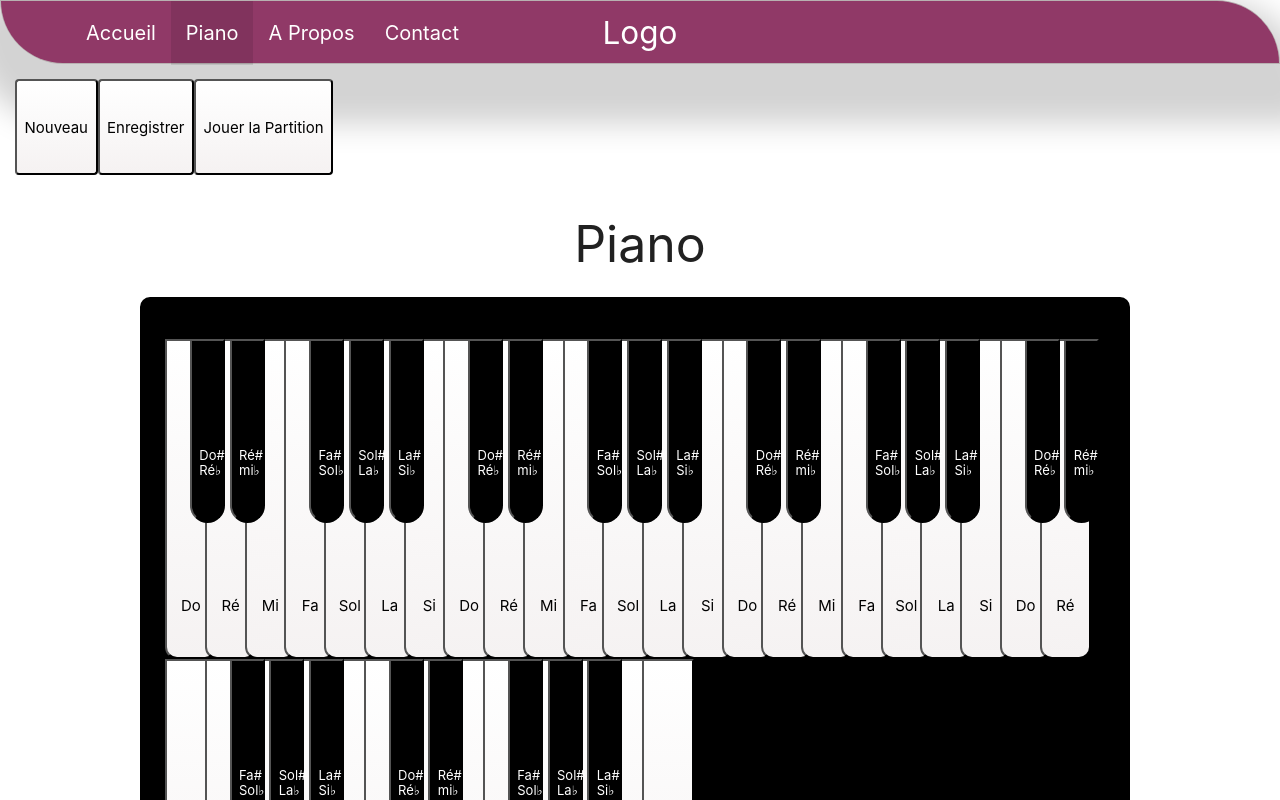
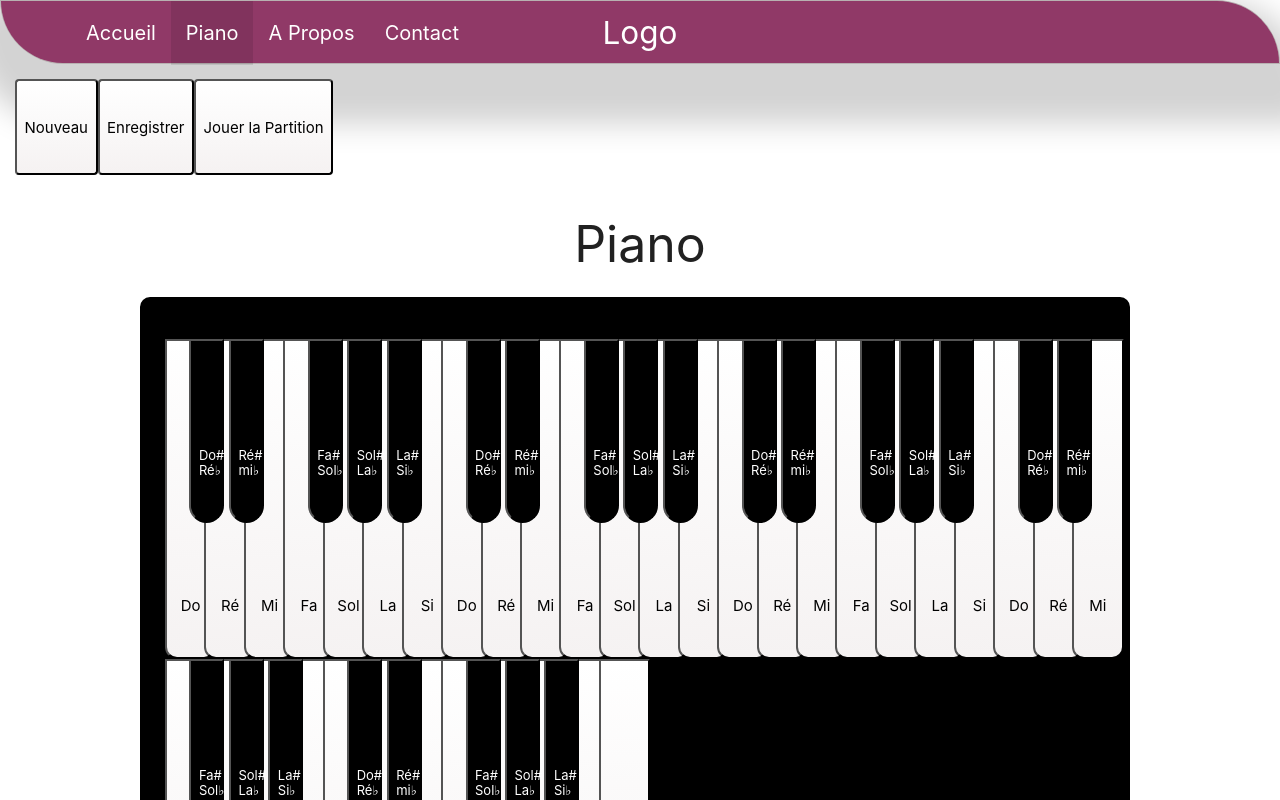
Before and after one commit to Natacha-coder/PianoJS, an Angular app: page / in a window 1280 px wide. Shown: the top 800 px of the page. Built offline with nearby package versions, Linux system fonts and the light colour scheme.

Commit message:
Update app.component.css

```diff
--- a/src/app/app.component.css
+++ b/src/app/app.component.css
@@ -91,7 +91,7 @@ section {
 }
 
 .key-white {
-    width: 3.45rem;
+    width: 3.43rem;
     height: 40vh;
     margin-left: -12px;
     padding-top: 250px;
@@ -104,6 +104,7 @@ button {
     border-radius: 4px;
 }
 
+button.active,
 button:active {
     background: rgb(187, 183, 183);
 }
```
